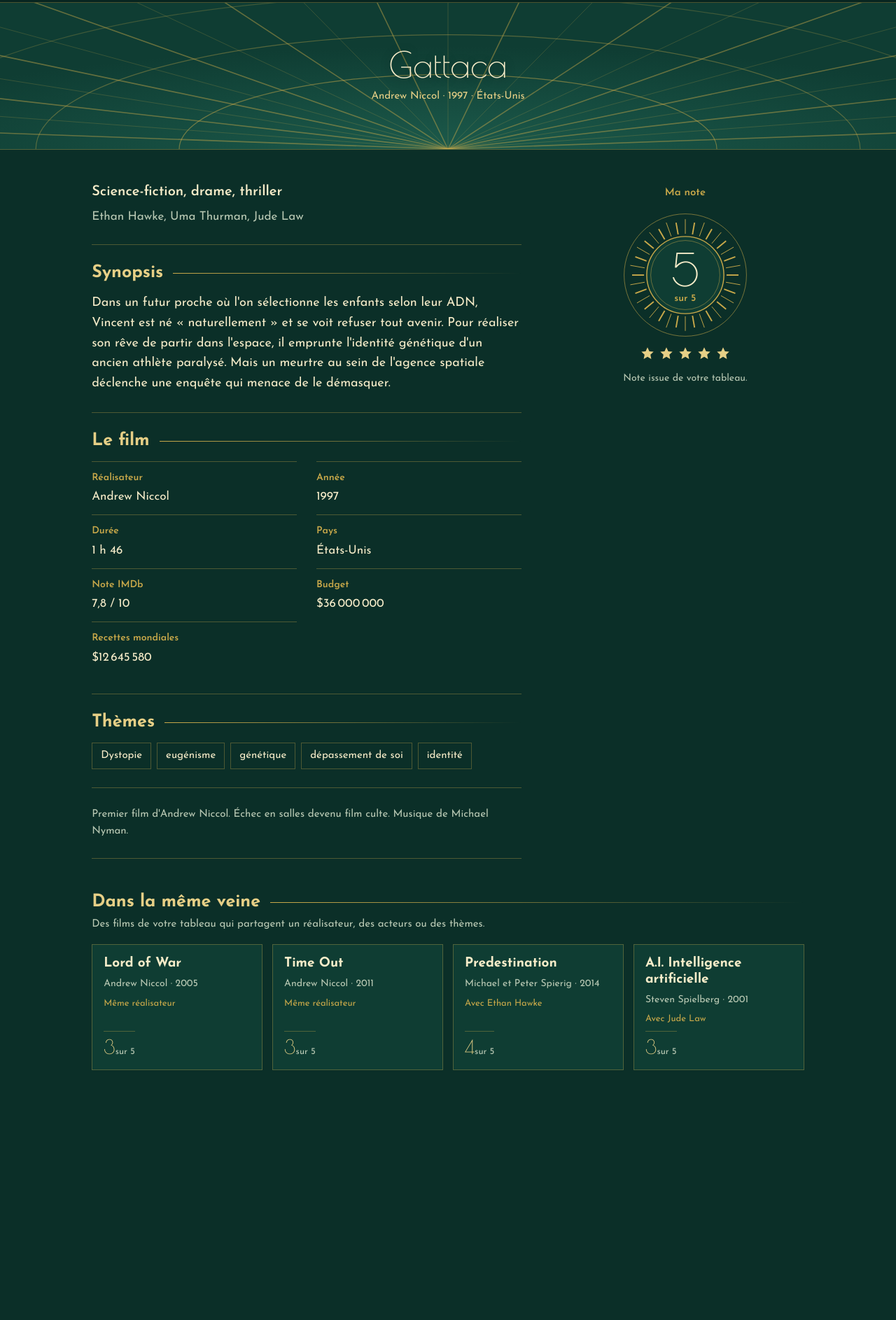
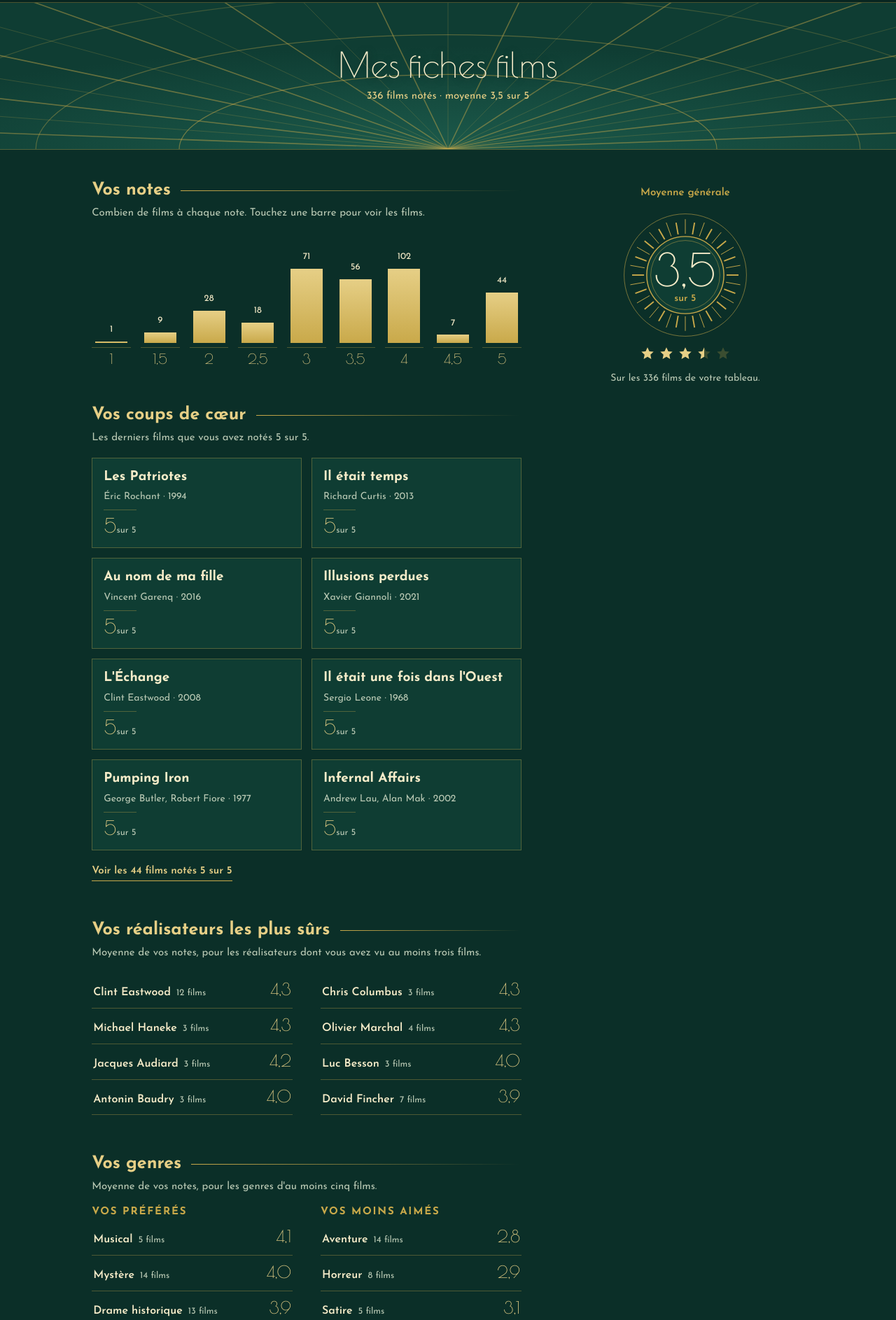
Before and after one commit to Leviatemps/-mes-films, a plain HTML site: page index.html in a window 1280 px wide. Shown: the part 139-2025 px from the top of the page at 70% size. Before the commit the page ends 1738 px from the top, so only its background shows below. Drawn offline with nearby package versions, Linux system fonts and the light colour scheme.

Commit message:
Page d'accueil avec statistiques
Co-Authored-By: Claude Opus 5.5 <noreply@anthropic.com>
Claude-Session: https://claude.ai/code/session_01HoeBohwg8Yqsvs25gAyTV2

```diff
--- a/index.html
+++ b/index.html
@@ -98,6 +98,29 @@ dd{margin:2px 0 0}
 .vcard .vn span{font:400 28px/1 'Poiret One',sans-serif;color:var(--gold2)}
 .vcard .vn small{font-size:13px;color:var(--mute)}
 .medal{position:relative}
+.home .vein{margin-top:0}
+.home .vein+.vein{margin-top:56px}
+.hist{display:flex;align-items:flex-end;gap:clamp(6px,1.4vw,14px);height:190px;padding-top:24px}
+.hist button{flex:1;display:flex;flex-direction:column;align-items:center;justify-content:flex-end;height:100%;gap:6px;background:none;border:0;padding:0;cursor:pointer;color:var(--mute);font:inherit}
+.hist i{display:block;width:100%;max-width:46px;background:linear-gradient(180deg,var(--gold2),var(--gold));min-height:2px;transition:filter .15s}
+.hist button:hover i{filter:brightness(1.18)}
+.hist button:focus-visible{outline:2px solid var(--ivory);outline-offset:3px}
+.hist em{font-style:normal;font-size:13px;color:var(--ivory)}
+.hist span{font:400 20px/1 'Poiret One',sans-serif;color:var(--gold2);padding-top:6px;border-top:1px solid var(--line);width:100%;text-align:center}
+.rows{display:grid;grid-template-columns:repeat(auto-fit,minmax(260px,1fr));gap:0 40px}
+.rows button{display:flex;justify-content:space-between;align-items:baseline;gap:12px;background:none;border:0;border-bottom:1px solid var(--line);padding:11px 2px;color:var(--ivory);font:600 16px/1.3 'Josefin Sans',sans-serif;cursor:pointer;text-align:left}
+.rows button:hover b{color:var(--gold2)}
+.rows button:focus-visible{outline:2px solid var(--ivory);outline-offset:2px}
+.rows b{font-weight:600}
+.rows small{font-size:13px;color:var(--mute);font-weight:400;margin-left:8px}
+.rows span{font:400 24px/1 'Poiret One',sans-serif;color:var(--gold2);white-space:nowrap}
+.cols2{display:grid;grid-template-columns:repeat(auto-fit,minmax(260px,1fr));gap:24px 40px}
+.cols2 h3{font:700 15px/1 'Josefin Sans',sans-serif;letter-spacing:.12em;text-transform:uppercase;color:var(--gold);margin:0 0 4px}
+.cols2 .rows{grid-template-columns:1fr}
+.more{margin-top:16px;background:none;border:0;color:var(--gold2);font:600 15px/1 'Josefin Sans',sans-serif;cursor:pointer;padding:6px 0;border-bottom:1px solid var(--gold)}
+.more:hover{color:var(--ivory)}
+.brand{cursor:pointer}
+
 .empty{text-align:center;padding:60px 20px;max-width:560px;margin:0 auto}
 .empty h1{font-size:44px}
 .empty p{color:var(--mute)}
@@ -114,7 +137,7 @@ dd{margin:2px 0 0}
 <header>
  <div class="wrap">
   <div class="bar">
-   <div class="brand"><svg viewBox="0 0 40 40" aria-hidden="true" fill="none" stroke="#c9a94a" stroke-width="1.4"><rect x="6" y="17" width="28" height="17"/><path d="M6 17l1-7 27-4 1 6z"/><path d="M12 9.2l3 6.8M19 8.2l3 6.8M26 7.2l3 6.8"/><path d="M6 23h28"/><path d="M10 28h10"/></svg><span>Mes fiches films</span></div>
+   <div class="brand" id="home" role="link" tabindex="0" title="Accueil"><svg viewBox="0 0 40 40" aria-hidden="true" fill="none" stroke="#c9a94a" stroke-width="1.4"><rect x="6" y="17" width="28" height="17"/><path d="M6 17l1-7 27-4 1 6z"/><path d="M12 9.2l3 6.8M19 8.2l3 6.8M26 7.2l3 6.8"/><path d="M6 23h28"/><path d="M10 28h10"/></svg><span>Mes fiches films</span></div>
    <form id="f" autocomplete="off" role="search">
     <div class="pill">
      <label for="q"><input id="q" type="search" placeholder="Un film, une personne ou un thème" aria-label="Rechercher un film, un réalisateur, un acteur ou un thème" aria-autocomplete="list" aria-controls="sugg"></label>
@@ -301,6 +324,36 @@ function showPerson(p){
  <aside class="side"><div class="medal">${disc(Math.round(avg*10)/10,'Moyenne de vos notes')}<p class="fine">Sur ${all.length} film${all.length>1?'s':''} de votre tableau.</p></div></aside></div>`;
  scrollTo({top:0,behavior:'smooth'});
 }
+function avgOf(l){return l.reduce((s,f)=>s+(+f.note||0),0)/l.length}
+const vc=f=>`<button type="button" class="vcard" data-t="${esc(f.titre)}"><b>${esc(f.titre)}</b><span class="who">${esc([f.real,f.annee].filter(Boolean).join(' · '))}</span><span class="vn"><span>${esc(fmtN(f.note))}</span><small>sur 5</small></span></button>`;
+function byNote(v){return films.filter(f=>+f.note===v)}
+function showNote(v){showList(`${fmtN(v)} sur 5`,'Note',plural(byNote(v).length),byNote(v),`Vos films notés ${fmtN(v)} sur 5`,'Du plus récent au plus ancien.')}
+function showHome(){
+ const avg=avgOf(films);
+ const steps=[1,1.5,2,2.5,3,3.5,4,4.5,5],cnt=steps.map(v=>byNote(v).length),mx=Math.max(...cnt);
+ const hist=steps.map((v,i)=>`<button type="button" data-n="${v}" aria-label="${cnt[i]} films notés ${fmtN(v)} sur 5"><em>${cnt[i]}</em><i style="height:${(cnt[i]/mx*100).toFixed(1)}%"></i><span>${fmtN(v)}</span></button>`).join('');
+ const fav=films.filter(f=>+f.note===5).reverse();
+ const dirs=people.filter(p=>p.real.length>=3).map(p=>({p,a:avgOf(p.real)})).sort((x,y)=>y.a-x.a||y.p.real.length-x.p.real.length).slice(0,8);
+ const gs=genres.filter(g=>g.films.length>=5).map(g=>({g,a:avgOf(g.films)})).sort((x,y)=>y.a-x.a);
+ const row=(attr,name,n,a)=>`<button type="button" ${attr}><b>${esc(name)}<small>${esc(plural(n))}</small></b><span>${esc(fmtN(a.toFixed(1)))}</span></button>`;
+ const grow=({g,a})=>row(`data-g="${esc(g.k)}"`,g.name,g.films.length,a);
+ $('out').innerHTML=`${marquee({titre:'Mes fiches films'},'',`${films.length} films notés · moyenne ${fmtN(avg.toFixed(1))} sur 5`)}<div class="grid home"><div>
+ <section class="vein"><h2>Vos notes</h2><p class="sub">Combien de films à chaque note. Touchez une barre pour voir les films.</p><div class="hist">${hist}</div></section>
+ <section class="vein"><h2>Vos coups de cœur</h2><p class="sub">Les derniers films que vous avez notés 5 sur 5.</p><div class="vgrid">${fav.slice(0,8).map(vc).join('')}</div>${fav.length>8?`<button type="button" class="more" data-n="5">Voir les ${fav.length} films notés 5 sur 5</button>`:''}</section>
+ <section class="vein"><h2>Vos réalisateurs les plus sûrs</h2><p class="sub">Moyenne de vos notes, pour les réalisateurs dont vous avez vu au moins trois films.</p><div class="rows">${dirs.map(({p,a})=>row(`data-p="${esc(p.k)}"`,p.name,p.real.length,a)).join('')}</div></section>
+ <section class="vein"><h2>Vos genres</h2><p class="sub">Moyenne de vos notes, pour les genres d'au moins cinq films.</p><div class="cols2"><div><h3>Vos préférés</h3><div class="rows">${gs.slice(0,5).map(grow).join('')}</div></div><div><h3>Vos moins aimés</h3><div class="rows">${gs.slice(-5).reverse().map(grow).join('')}</div></div></div></section>
+ </div><aside class="side"><div class="medal">${disc(Math.round(avg*10)/10,'Moyenne générale')}<p class="fine">Sur les ${films.length} films de votre tableau.</p></div></aside></div>`;
+ $('q').value='';
+ scrollTo({top:0,behavior:'smooth'});
+}
+document.addEventListener('click',e=>{
+ const b=e.target.closest('[data-n],[data-p],[data-g]');if(!b||!$('out').contains(b))return;
+ if(b.dataset.n)showNote(+b.dataset.n);
+ else if(b.dataset.p){const p=people.find(x=>x.k===b.dataset.p);if(p){$('q').value=p.name;showPerson(p)}}
+ else{const g=genres.find(x=>x.k===b.dataset.g);if(g){$('q').value=g.name;showGenre(g)}}
+});
+$('home').addEventListener('click',showHome);
+$('home').addEventListener('keydown',e=>{if(e.key==='Enter'||e.key===' '){e.preventDefault();showHome()}});
 function search(q){
  q=q.trim();if(!q)return;hideSugg();$('q').blur();
  const hit=find(q);if(hit){showRated(hit.f);return}
@@ -348,7 +401,7 @@ fetch('films.json').then(r=>r.json()).then(d=>{
  const last=films.slice(-8).reverse();
  $('chips').innerHTML='<span class="chiplbl">Derniers notés</span>'+last.map((f,i)=>`<button type="button" class="chip" data-i="${films.length-1-i}">${esc(f.titre)}</button>`).join('');
  $('chips').onclick=e=>{const b=e.target.closest('.chip');if(!b)return;const f=films[+b.dataset.i];$('q').value=f.titre;showRated(f)};
- showRated(films.find(f=>f.titre==='Gattaca')||films[0]);
+ showHome();
 }).catch(()=>{$('out').innerHTML='<div class="empty"><h1>Tableau indisponible</h1><p>La liste des films n\'a pas pu être chargée. Rechargez la page.</p></div>'});
 
 Promise.resolve(window.claude?.use?.('sample')).then(s=>{sample=s||null}).catch(()=>{sample=null});
```
